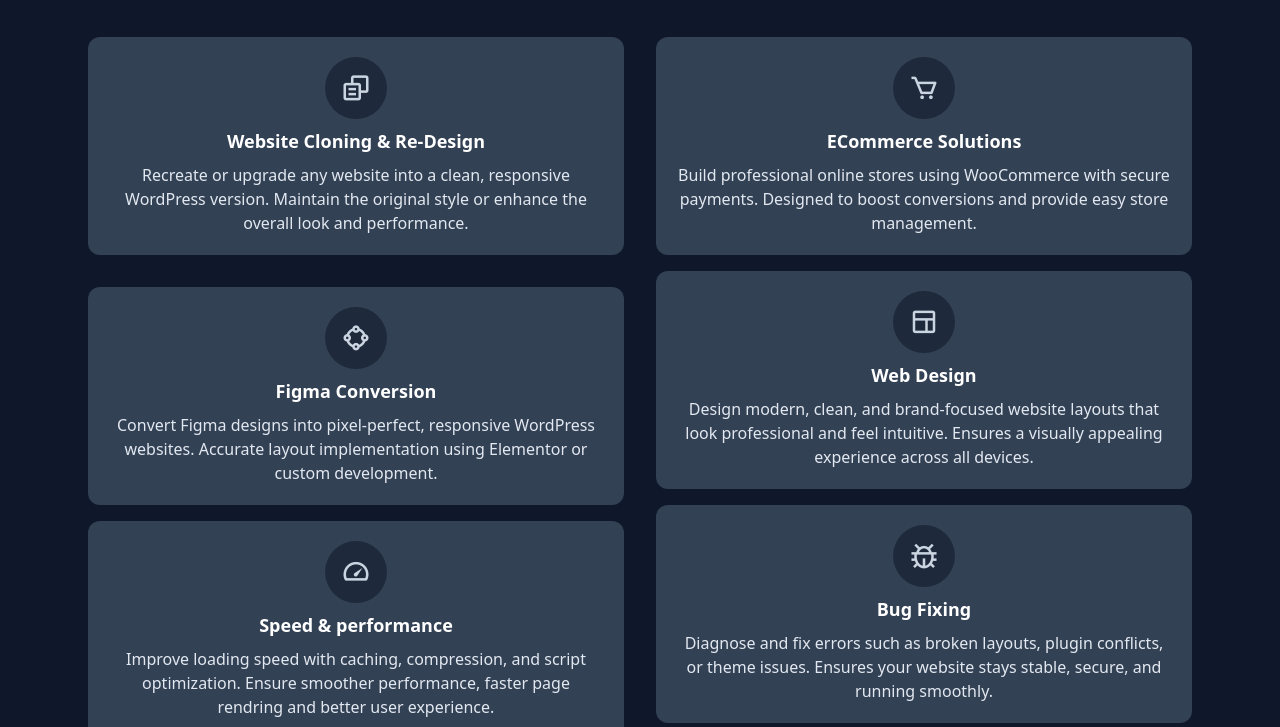
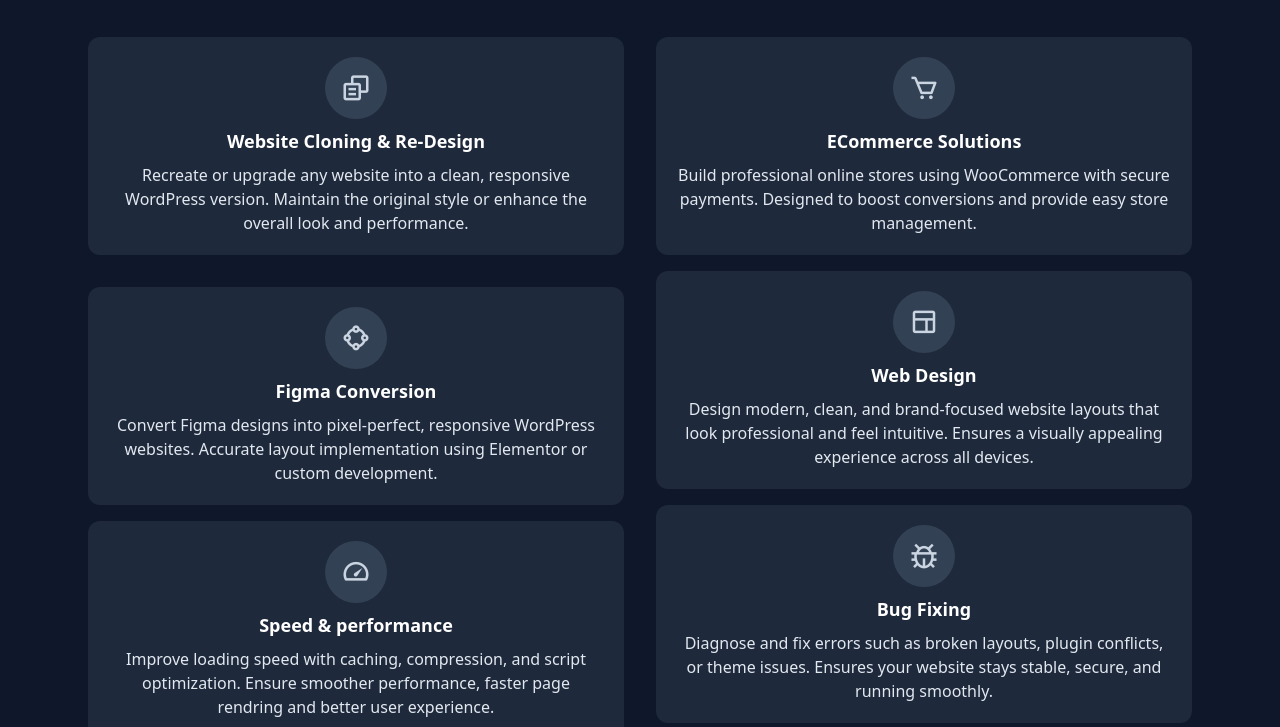
Before and after one commit to AyeshaAnwar2/Portfolio, a website: page index.html in a window 1280 px wide. Shown: the part 687-1414 px from the top of the page. Drawn offline with nearby package versions, Linux system fonts and the light colour scheme.

Commit message:
add channges

```diff
--- a/index.html
+++ b/index.html
@@ -204,10 +204,10 @@
                 class="space-y-4 flex flex-col align-center justify-betweens"
               >
                 <article
-                  class="p-5 bg-slate-700 rounded-xl hover:bg-slate-600 transition flex flex-col justify-center items-center"
+                  class="p-5 bg-slate-800 rounded-xl hover:bg-slate-600 transition flex flex-col justify-center items-center"
                 >
                   <time
-                    class="text-slate-300 text-3xl bg-slate-800 p-2 rounded-full items-center justify-between"
+                    class="text-slate-300 text-3xl bg-slate-700 p-2 rounded-full items-center justify-between"
                   >
                     <i class="bx bx-copy-alt p-2"></i>
                   </time>
@@ -222,10 +222,10 @@
                 </article>
 
                 <article
-                  class="p-5 bg-slate-700 rounded-xl hover:bg-slate-600 transition flex flex-col justify-center items-center"
+                  class="p-5 bg-slate-800 rounded-xl hover:bg-slate-600 transition flex flex-col justify-center items-center"
                 >
                   <time
-                    class="text-slate-300 text-3xl bg-slate-800 p-2 rounded-full items-center justify-between"
+                    class="text-slate-300 text-3xl bg-slate-700 p-2 rounded-full items-center justify-between"
                   >
                     <i class="bx bx-shape-circle p-2"></i>
                   </time>
@@ -240,10 +240,10 @@
                 </article>
 
                 <article
-                  class="p-5 bg-slate-700 rounded-xl hover:bg-slate-600 transition flex flex-col justify-center items-center"
+                  class="p-5 bg-slate-800 rounded-xl hover:bg-slate-600 transition flex flex-col justify-center items-center"
                 >
                   <time
-                    class="text-slate-300 text-3xl bg-slate-800 p-2 rounded-full items-center justify-between"
+                    class="text-slate-300 text-3xl bg-slate-700 p-2 rounded-full items-center justify-between"
                   >
                     <i class="bx bx-tachometer p-2"></i>
                   </time>
@@ -263,10 +263,10 @@
             <div>
               <div class="space-y-4">
                 <article
-                  class="p-5 bg-slate-700 rounded-xl hover:bg-slate-600 transition flex flex-col justify-center items-center"
+                  class="p-5 bg-slate-800 rounded-xl hover:bg-slate-600 transition flex flex-col justify-center items-center"
                 >
                   <time
-                    class="text-slate-300 text-3xl bg-slate-800 p-2 rounded-full items-center justify-between"
+                    class="text-slate-300 text-3xl bg-slate-700 p-2 rounded-full items-center justify-between"
                   >
                     <i class="bx bx-cart p-2"></i>
                   </time>
@@ -281,10 +281,10 @@
                 </article>
 
                 <article
-                  class="p-5 bg-slate-700 rounded-xl hover:bg-slate-600 transition flex flex-col justify-center items-center"
+                  class="p-5 bg-slate-800 rounded-xl hover:bg-slate-600 transition flex flex-col justify-center items-center"
                 >
                   <time
-                    class="text-slate-300 text-3xl bg-slate-800 p-2 rounded-full items-center justify-between"
+                    class="text-slate-300 text-3xl bg-slate-700 p-2 rounded-full items-center justify-between"
                   >
                     <i class="bx bx-layout p-2"></i>
                   </time>
@@ -297,10 +297,10 @@
                 </article>
 
                 <article
-                  class="p-5 bg-slate-700 rounded-xl hover:bg-slate-600 transition flex flex-col justify-center items-center"
+                  class="p-5 bg-slate-800 rounded-xl hover:bg-slate-600 transition flex flex-col justify-center items-center"
                 >
                   <time
-                    class="text-slate-300 text-3xl bg-slate-800 p-2 rounded-full items-center justify-between"
+                    class="text-slate-300 text-3xl bg-slate-700 p-2 rounded-full items-center justify-between"
                   >
                     <i class="bx bx-bug p-2"></i>
                   </time>
@@ -608,7 +608,7 @@
 
           <form
             onsubmit="sendToWhatsApp(event)"
-            class="bg-slate-700 text-black p-6 rounded-xl shadow space-y-4"
+            class="bg-slate-800 text-black p-6 rounded-xl shadow space-y-4"
           >
             <input
               type="text"
@@ -643,7 +643,7 @@
       </section>
 
       <!-- Footer -->
-      <footer class="bg-slate-900 py-6">
+      <footer class="bg-slate-900 py-6 border-t-2 border-t-slate-800">
         <div
           class="max-w-6xl mx-auto px-6 flex flex-col md:flex-row items-center justify-between gap-4"
         >
```
